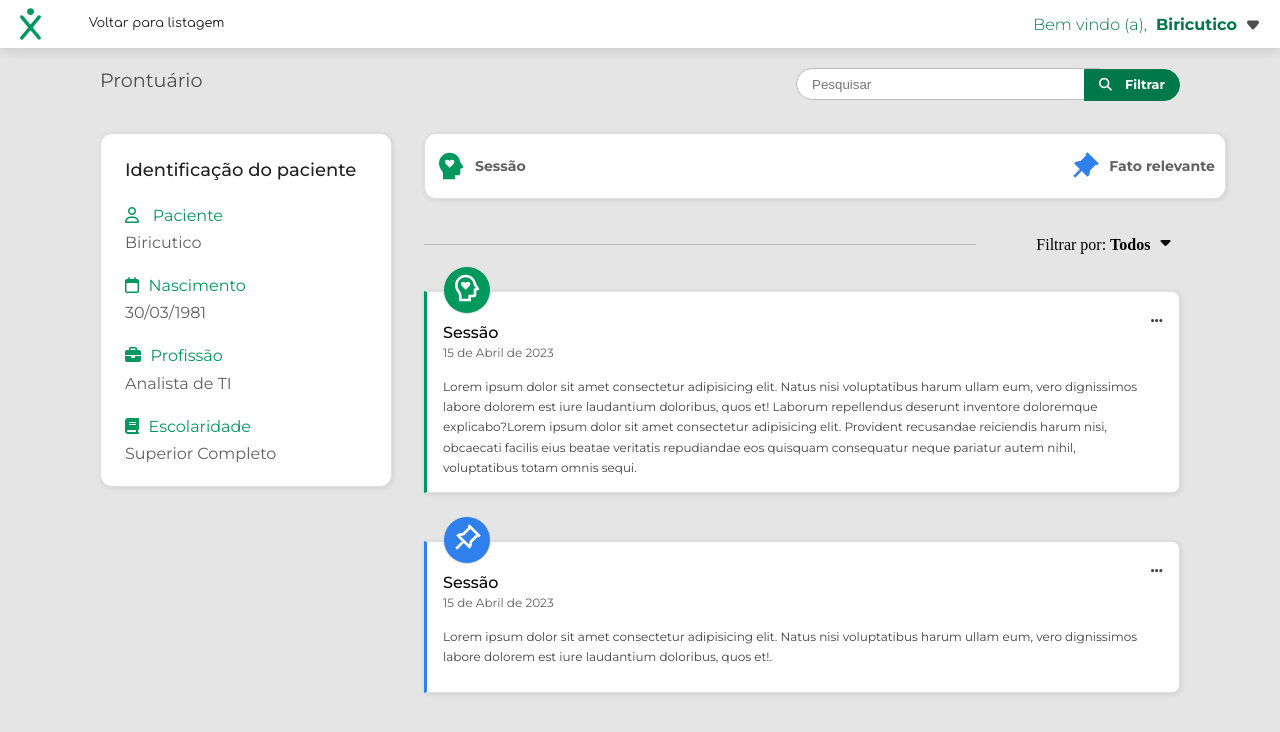
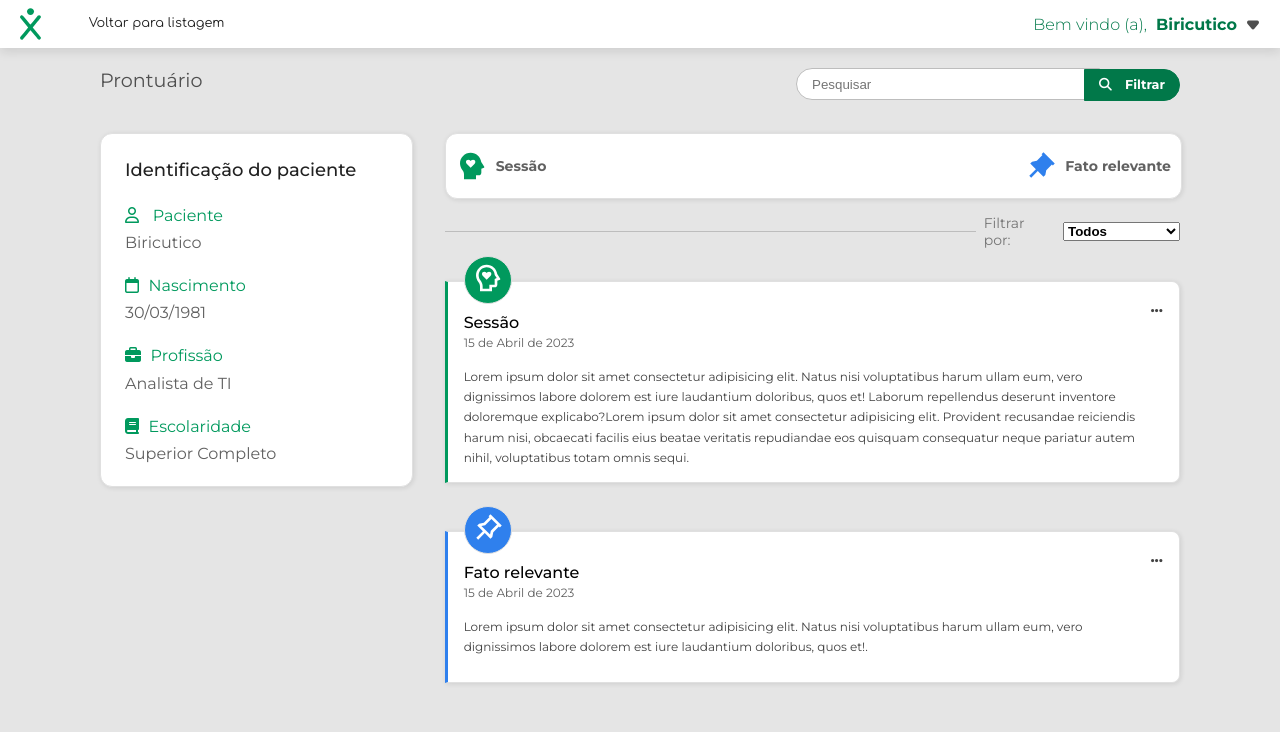
Before and after one commit to syus13/Projeto-Wexer-PSI, a plain HTML site: page Projeto Wexer PSI/prontuario.html in a window 1280 px wide. Drawn offline with Linux system fonts and the light colour scheme.

Commit message:
Atualização do projeto
código para cadastro de usuário

```diff
--- a/Projeto Wexer PSI/assets/api/db.json
+++ b/Projeto Wexer PSI/assets/api/db.json
@@ -29,6 +29,12 @@
       "maritalStatus": "casado",
       "mom": "mãe",
       "dad": "pai"
+    },
+    {
+      "name": "",
+      "email": "",
+      "password": "12345",
+      "id": 3
     }
   ]
 }
--- a/Projeto Wexer PSI/assets/style/styleCadastro.css
+++ b/Projeto Wexer PSI/assets/style/styleCadastro.css
@@ -19,7 +19,7 @@
     width: 11.3619rem;
 }
 
-.container{
+.container1{
     width: 32.625rem ;
     height: 33.375rem;
     background: #ffffff;
@@ -104,13 +104,6 @@ margin-left: 0.25rem;
     padding-left: 15px;
 }
 
-/* .card{
-    display: flex;
-    justify-content: center;
-    align-items: center;
-    flex-direction: column;
-} */
-
 .submit{
     margin-left: 11.875rem;
     padding: 0rem 0.75rem 0rem 1.5rem;
--- a/Projeto Wexer PSI/assets/style/styleProntuario.css
+++ b/Projeto Wexer PSI/assets/style/styleProntuario.css
@@ -169,7 +169,7 @@ i {
     display: flex;
     align-items: center;
     justify-content: space-between;
-    width: 50rem;
+    width: 100%;
     height: 4rem;
     background: #FFFFFF;
     border: 1px solid #E0E0E0;
@@ -211,8 +211,17 @@ i {
 #textFilter {
     display: flex;
     align-items: center;
-    justify-content: right;
+    justify-content: center;
     gap: 10px;
+    font-family: 'Montserrat';
+    font-size: 14px;
+    line-height: 17px;
+    color: #757575;
+}
+
+select {
+    outline: none !important;
+    font-weight: bold;
 
 }
 
@@ -231,7 +240,7 @@ p {
     box-shadow: 1px 1px 5px rgba(0, 0, 0, 0.1);
     border-radius: 0px 8px 8px 0px;
     padding: 0 1rem;
-    margin-top: 1rem;
+    margin-top: 2rem;
 }
 
 #btnSection {
@@ -244,7 +253,7 @@ p {
     margin-top: -26px;
 }
 
-#titleSection {
+#titleInfo {
     font-family: 'Montserrat';
     font-weight: 500;
     font-size: 16px;
@@ -253,7 +262,7 @@ p {
     margin-top: 30px;
 }
 
-#dateSection {
+#dateInfo {
     font-family: 'Montserrat';
     font-style: normal;
     font-weight: 400;
@@ -263,17 +272,17 @@ p {
     margin-bottom: 1rem;
 }
 
-#textSection {
+#textInfo {
     width: 100%;
     font-family: 'Montserrat';
     font-weight: 400;
     font-size: 12px;
     line-height: 170%;
     color: #424242;
-    text-align:justify;
+    text-align: justify;
 }
 
-#showEditDelSelection{
+#showEditDelSelection {
     font-family: 'Montserrat';
     color: #424242;
     font-weight: bold;
@@ -305,36 +314,7 @@ p {
     margin-top: -26px;
 }
 
-#titleRelevantFact {
-    font-family: 'Montserrat';
-    font-weight: 500;
-    font-size: 16px;
-    line-height: 22px;
-    color: #000000;
-    margin-top: 30px;
-}
-
-#dateRelevantFact {
-    font-family: 'Montserrat';
-    font-style: normal;
-    font-weight: 400;
-    font-size: 12px;
-    line-height: 17px;
-    color: #616161;
-    margin-bottom: 1rem;
-}
-
-#textRelevantFact {
-    width: 100%;
-    font-family: 'Montserrat';
-    font-weight: 400;
-    font-size: 12px;
-    line-height: 170%;
-    color: #424242;
-    text-align:justify;
-}
-
-#showEditDelRelevantFact{
+#showEditDelRelevantFact {
     font-family: 'Montserrat';
     color: #424242;
     font-weight: bold;
--- a/Projeto Wexer PSI/prontuario.html
+++ b/Projeto Wexer PSI/prontuario.html
@@ -111,8 +111,18 @@
                 <div id="lineFilter">
                     <div id="line"></div>
                     <div id="textFilter">
-                       <div> Filtrar por: <strong>Todos</strong> </div>
-                        <p><i class="fa-solid fa-sort-down"></i></p>
+                        <div>
+                            Filtrar por:
+                        </div>
+
+                        <div>
+                                <select id="filterOptions" name="filterOptions">
+                                    <option value="all">Todos</option>
+                                    <option value="onlySection">Sessão</option>
+                                    <option value="onlyRelevantFact">Fato Relevante</option>
+                                </select>
+                        </div>
+
                     </div>
                 </div>
 
@@ -120,16 +130,21 @@
 
                     <div id="imgsection">
                         <button id="btnSection">
-                            <img src="assets/imagens/prontuario/headW.svg"/>
+                            <img src="assets/imagens/prontuario/headW.svg" />
                         </button>
-                        <div id="titleSection">
+                        <div id="titleInfo">
                             Sessão
                         </div>
-                        <div id="dateSection">
+                        <div id="dateInfo">
                             15 de Abril de 2023
                         </div>
-                        <dix id="textSection">
-                            Lorem ipsum dolor sit amet consectetur adipisicing elit. Natus nisi voluptatibus harum ullam eum, vero dignissimos labore dolorem est iure laudantium doloribus, quos et! Laborum repellendus deserunt inventore doloremque explicabo?Lorem ipsum dolor sit amet consectetur adipisicing elit. Provident recusandae reiciendis harum nisi, obcaecati facilis eius beatae veritatis repudiandae eos quisquam consequatur neque pariatur autem nihil, voluptatibus totam omnis sequi.
+                        <dix id="textInfo">
+                            Lorem ipsum dolor sit amet consectetur adipisicing elit. Natus nisi voluptatibus harum ullam
+                            eum, vero dignissimos labore dolorem est iure laudantium doloribus, quos et! Laborum
+                            repellendus deserunt inventore doloremque explicabo?Lorem ipsum dolor sit amet consectetur
+                            adipisicing elit. Provident recusandae reiciendis harum nisi, obcaecati facilis eius beatae
+                            veritatis repudiandae eos quisquam consequatur neque pariatur autem nihil, voluptatibus
+                            totam omnis sequi.
                         </dix>
                     </div>
                     <div id="showEditDelSelection">
@@ -142,16 +157,17 @@
 
                     <div id="imgRelevantFact">
                         <button id="btnRelevantFact">
-                            <img src="assets/imagens/prontuario/markW.svg"/>
+                            <img src="assets/imagens/prontuario/markW.svg" />
                         </button>
-                        <div id="titleRelevantFact">
-                            Sessão
+                        <div id="titleInfo">
+                            Fato relevante
                         </div>
-                        <div id="dateRelevantFact">
+                        <div id="dateInfo">
                             15 de Abril de 2023
                         </div>
-                        <dix id="textRelevantFact">
-                            Lorem ipsum dolor sit amet consectetur adipisicing elit. Natus nisi voluptatibus harum ullam eum, vero dignissimos labore dolorem est iure laudantium doloribus, quos et!.
+                        <dix id="textInfo">
+                            Lorem ipsum dolor sit amet consectetur adipisicing elit. Natus nisi voluptatibus harum ullam
+                            eum, vero dignissimos labore dolorem est iure laudantium doloribus, quos et!.
                         </dix>
                     </div>
                     <div id="showEditDelRelevantFact">
```
Also changed, not shown: Projeto Wexer PSI/assets/scripts/scriptCadastro.js (+22 -44 lines), Projeto Wexer PSI/cadastro.html (+10 -9 lines), Projeto Wexer PSI/assets/imagens/prontuario/Rectangle blue.svg (added), Projeto Wexer PSI/assets/imagens/prontuario/Rectangle green.svg (added).
